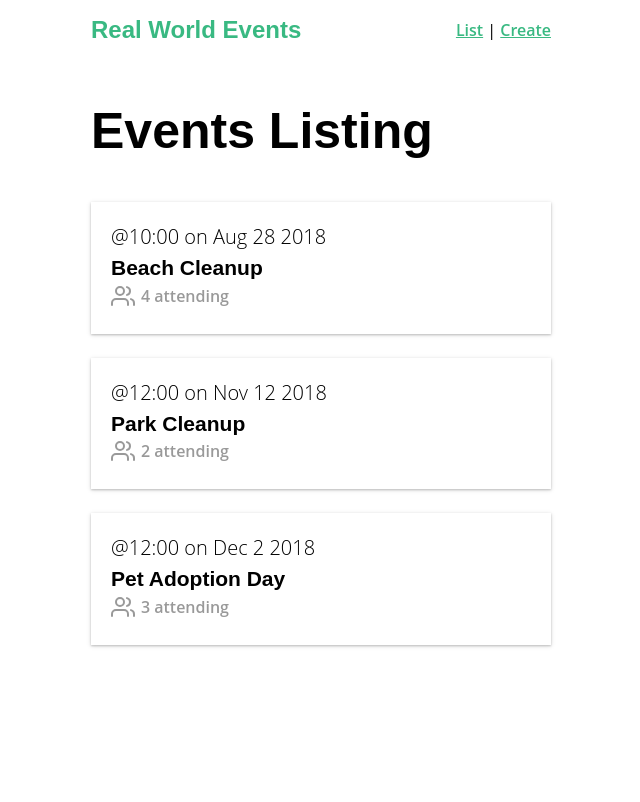
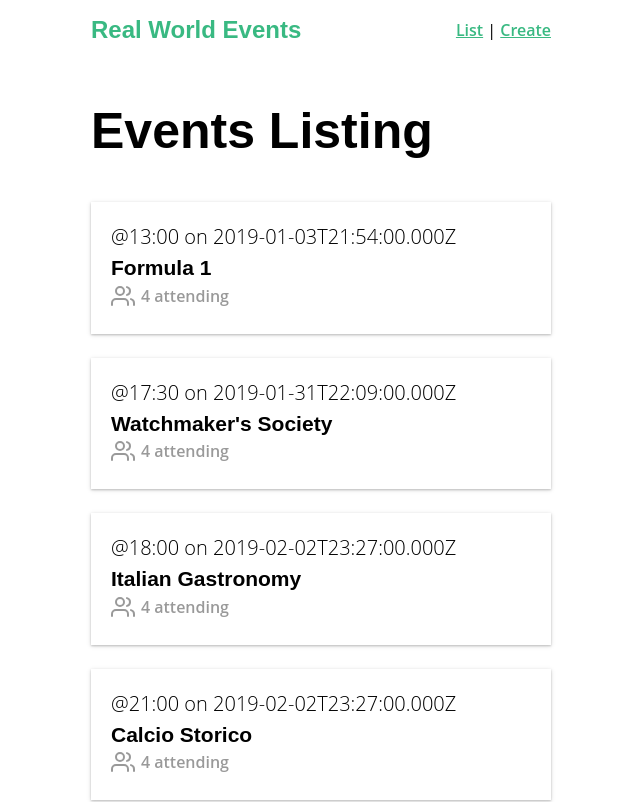
Before and after one commit to akexinad/events-with-vue, a Vue app: page / in a window 1280 px wide. Shown: the top 802 px of the page, without its empty margins (319-959 px from the left). Built offline with nearby package versions, Linux system fonts and the light colour scheme; data requests are answered from the project's data file.

Commit message:
create event works

```diff
--- a/db.json
+++ b/db.json
@@ -1,76 +1,152 @@
 {
   "events": [
     {
-      "id": 1,
-      "title": "Beach Cleanup",
-      "date": "Aug 28 2018",
-      "time": "10:00",
-      "location": "Daytona Beach",
-      "description": "Let's clean up this beach.",
-      "organizer": "Adam Jahr",
-      "category": "sustainability",
+      "id": 5928753,
+      "user": {
+        "id": "mrx001",
+        "name": "Fellini"
+      },
+      "category": "Motor Sport",
+      "organizer": "Fellini",
+      "title": "Formula 1",
+      "description": "Dyson Vacuum Sponsorship",
+      "location": "San Gimignano",
+      "date": "2019-01-03T21:54:00.000Z",
+      "time": "13:00",
       "attendees": [
         {
-          "id": "abc123",
-          "name": "Adam Jahr"
+          "name": "Fellini"
         },
         {
-          "id": "def456",
-          "name": "Gregg Pollack"
+          "name": "Benigni"
         },
         {
-          "id": "ghi789",
-          "name": "Beth Swanson"
+          "name": "Mastroianni"
         },
         {
-          "id": "jkl101",
-          "name": "Mary Gordon"
+          "name": "Germi"
         }
       ]
     },
     {
-      "id": 2,
-      "title": "Park Cleanup",
-      "date": "Nov 12 2018",
-      "time": "12:00",
-      "location": "132 N Magnolia Street, Orlando, Florida",
-      "description": "We're going to clean up this park.",
-      "organizer": "Adam Jahr",
-      "category": "nature",
+      "id": 8411209,
+      "user": {
+        "id": "mrx002",
+        "name": "Benigni"
+      },
+      "category": "Horology",
+      "organizer": "Benigni",
+      "title": "Watchmaker's Society",
+      "description": "Watch out for this one!",
+      "location": "Magliano in Toscana",
+      "date": "2019-01-31T22:09:00.000Z",
+      "time": "17:30",
       "attendees": [
         {
-          "id": "ghi789",
-          "name": "Beth Swanson"
+          "name": "Fellini"
         },
         {
-          "id": "jkl101",
-          "name": "Mary Gordon"
+          "name": "Benigni"
+        },
+        {
+          "name": "Mastroianni"
+        },
+        {
+          "name": "Germi"
         }
       ]
     },
     {
-      "id": 3,
-      "title": "Pet Adoption Day",
-      "date": "Dec 2 2018",
-      "time": "12:00",
-      "location": "132 N Magnolia Street, Orlando, Florida",
-      "description": "Help animals find new homes.",
-      "organizer": "Gregg Pollack",
-      "category": "animal welfare",
+      "id": 4588675,
+      "user": {
+        "id": "mrx003",
+        "name": "Mastroianni"
+      },
+      "category": "Gastronauts",
+      "organizer": "Mastroianni",
+      "title": "Italian Gastronomy",
+      "description": "Finger Licking Buono",
+      "location": "Pitigliano",
+      "date": "2019-02-02T23:27:00.000Z",
+      "time": "18:00",
       "attendees": [
         {
-          "id": "abc123",
-          "name": "Adam Jahr"
+          "name": "Fellini"
         },
         {
-          "id": "ghi789",
-          "name": "Beth Swanson"
+          "name": "Benigni"
         },
         {
-          "id": "jkl101",
-          "name": "Mary Gordon"
+          "name": "Mastroianni"
+        },
+        {
+          "name": "Germi"
         }
       ]
+    },
+    {
+      "id": 9673454,
+      "user": {
+        "id": "mrx004",
+        "name": "Germi"
+      },
+      "category": "Sport",
+      "organizer": "Germi",
+      "title": "Calcio Storico",
+      "description": "The Oldest of Sports",
+      "location": "Florence",
+      "date": "2019-02-02T23:27:00.000Z",
+      "time": "21:00",
+      "attendees": [
+        {
+          "name": "Fellini"
+        },
+        {
+          "name": "Benigni"
+        },
+        {
+          "name": "Mastroianni"
+        },
+        {
+          "name": "Germi"
+        }
+      ]
+    },
+    {
+      "id": 56866812,
+      "user": {
+        "id": "mrx001",
+        "name": "Federico Fellini"
+      },
+      "category": "carpentry",
+      "oganizer": {
+        "id": "mrx001",
+        "name": "Federico Fellini"
+      },
+      "title": "I Wood",
+      "description": "I wood love to make a table",
+      "location": "Woody's house",
+      "date": "2019-04-03T18:56:00.000Z",
+      "time": "10:00",
+      "attendees": []
+    },
+    {
+      "id": 37470063,
+      "user": {
+        "id": "mrx001",
+        "name": "Federico Fellini"
+      },
+      "category": "watchmaking",
+      "oganizer": {
+        "id": "mrx001",
+        "name": "Federico Fellini"
+      },
+      "title": "testtitle",
+      "description": "test desc",
+      "location": "sydney",
+      "date": "2019-02-06T19:05:00.000Z",
+      "time": "12:00",
+      "attendees": []
     }
   ]
 }
--- a/src/services/EventService.js
+++ b/src/services/EventService.js
@@ -15,5 +15,8 @@ export default {
   },
   getEvent(id) {
     return apiClient.get('/events/' + id)
+  },
+  postEvent(event) {
+    return apiClient.post('/events', event)
   }
 }
--- a/src/store.js
+++ b/src/store.js
@@ -1,18 +1,19 @@
 import Vue from 'vue'
 import Vuex from 'vuex'
+import EventService from '@/services/EventService.js'
 
 Vue.use(Vuex)
 
 export default new Vuex.Store({
   state: {
-    user: { id: 'abc123', name: 'Adam Jahr' },
+    user: { id: 'mrx001', name: 'Federico Fellini' },
     categories: [
-      'sustainability',
-      'nature',
-      'animal welfare',
-      'housing',
+      'watchmaking',
+      'hardware',
+      'carpentry',
+      'gastronomy',
       'education',
-      'food',
+      'sport',
       'community'
     ],
     events: [
@@ -22,8 +23,19 @@ export default new Vuex.Store({
       { id: 4, title: '...', organizer: '...' }
     ]
   },
-  mutations: {},
-  actions: {},
+  mutations: {
+    ADD_EVENT(state, event) {
+      state.events.push(event)
+    }
+  },
+  actions: {
+    createEvent({ commit }, event) {
+      return EventService.postEvent(event)
+      .then( () => {
+        commit('ADD_EVENT', event)
+      })
+    },
+  },
   getters: {
     getEventById: state => id => {
       return state.events.find(event => event.id === id)
--- a/src/views/EventCreate.vue
+++ b/src/views/EventCreate.vue
@@ -2,7 +2,7 @@
   <div>
     <h1>Create an Event</h1>
 
-    <form>
+    <form @submit.prevent="createEvent">
       <label>Select a category</label>
       <select v-model="event.category">
         <option v-for="cat in categories" :key="cat">{{ cat }}</option>
@@ -66,6 +66,21 @@ export default {
     }
   },
   methods: {
+    createEvent() {
+      this.$store.dispatch('createEvent', this.event)
+      .then( () => {
+        this.$router.push({
+          name: 'event-show',
+          params: { id: this.event.id }
+        })
+      })
+      .then( () => {
+        this.event = createFreshEventObject()
+      })
+      .catch( () => {
+        console.error('There was a problem creating your event. Please try again.');
+      })
+    },
     createFreshEventObject() {
       const user = this.$store.state.user
       const id = Math.floor(Math.random() * 100000000)
--- a/src/views/EventShow.vue
+++ b/src/views/EventShow.vue
@@ -3,7 +3,7 @@
     <div class="event-header">
       <span class="eyebrow">@{{ event.time }} on {{ event.date }}</span>
       <h1 class="title">{{ event.title }}</h1>
-      <h5>Organized by {{ event.organizer }}</h5>
+      <h5>Organized by {{ event.organizer ? event.organizer.name : '' }}</h5>
       <h5>Category: {{ event.category }}</h5>
     </div>
 
```
